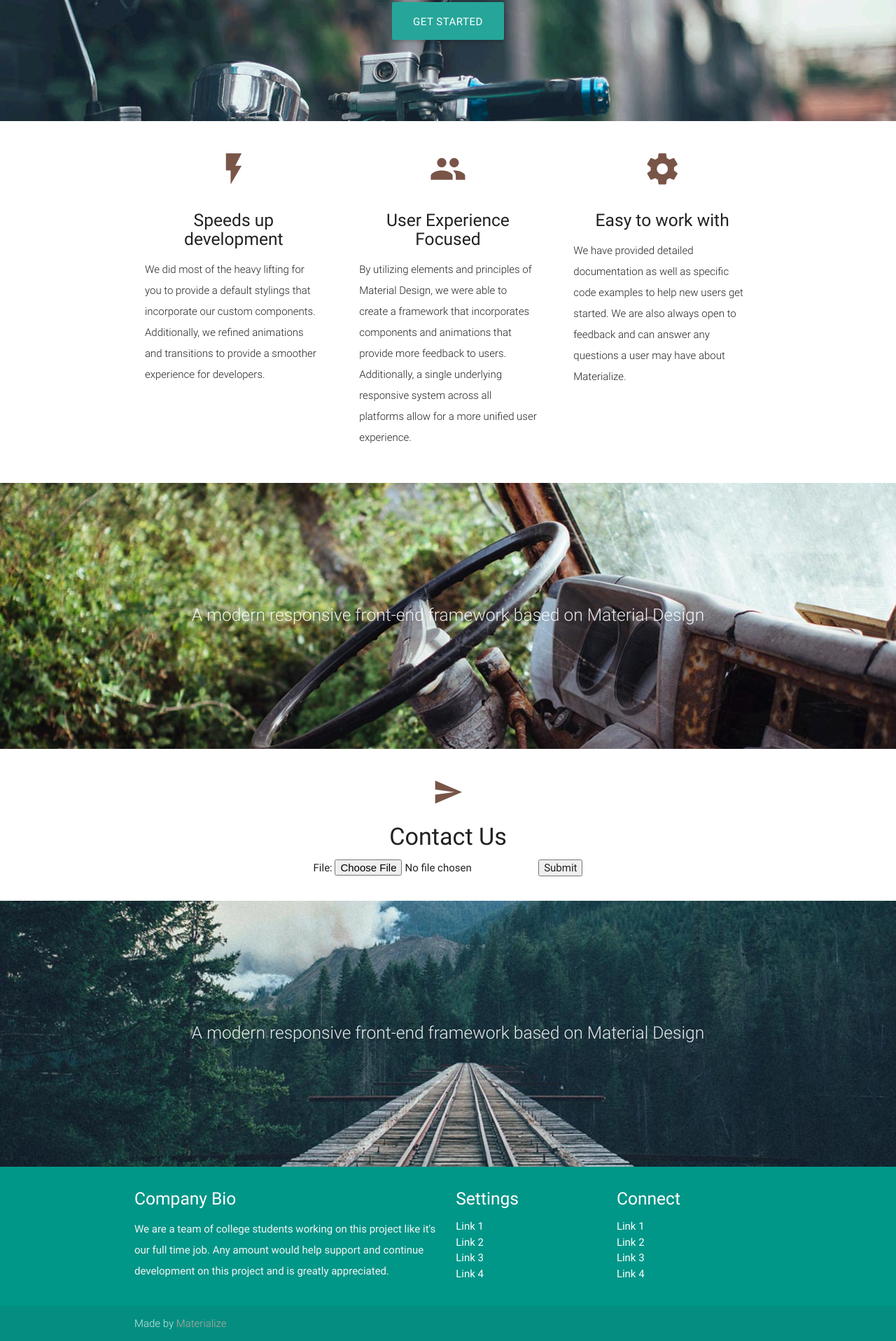
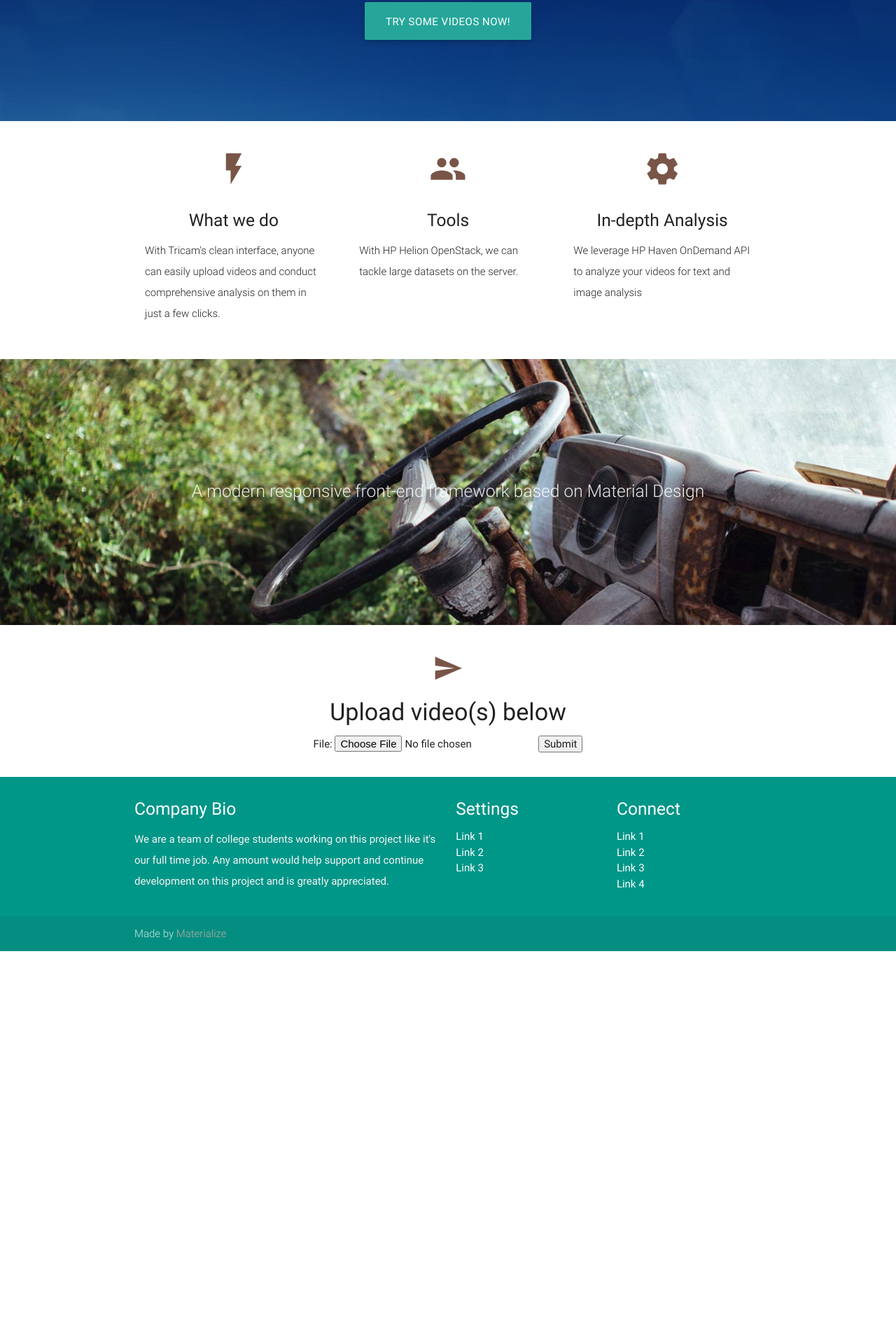
Before and after one commit to onelapahead/TRiCAM2.0, a plain HTML site: page templates/index.html in a window 1280 px wide. Shown: the part 271-2187 px from the top of the page at 70% size. After the commit the page ends 1630 px from the top, so only its background shows below. Drawn offline with nearby package versions, Linux system fonts and the light colour scheme.

Commit message:
updating website

```diff
--- a/templates/index.html
+++ b/templates/index.html
@@ -20,11 +20,12 @@
     <div class="nav-wrapper container">
       <a id="logo-container" href="#" class="brand-logo">Logo</a>
       <ul class="right hide-on-med-and-down">
-        <li><a href="#">Navbar Link</a></li>
+        <li><a>Home</a></li>
+
       </ul>
 
       <ul id="nav-mobile" class="side-nav">
-        <li><a href="#">Navbar Link</a></li>
+        <li><a href="#">Home</a></li>
       </ul>
       <a href="#" data-activates="nav-mobile" class="button-collapse"><i class="material-icons">menu</i></a>
     </div>
@@ -39,13 +40,19 @@
           <h5 class="header col s12 light">Comprehensive video and text analysis with HP Idol OnDemand</h5>
         </div>
         <div class="row center">
-          <a href="http://materializecss.com/getting-started.html" id="download-button" class="btn-large waves-effect waves-light teal lighten-1">Get Started</a>
+          <a id="download-button" class="btn-large waves-effect waves-light teal lighten-1">Try some videos now!</a>
         </div>
+        <script> $('#download-button').click(function () {
+    var divID = '#' + "formDiv";
+    $('html, body').animate({
+        scrollTop: $(divID).offset().top
+    }, 2000);
+});</script>
         <br><br>
 
       </div>
     </div>
-    <div class="parallax"><img src="../static/background1.jpg" alt="Unsplashed background img 1"></div>
+    <div class="parallax"><img src="../static/background11.jpg" alt="Unsplashed background img 1"></div>
   </div>
 
 
@@ -57,27 +64,27 @@
         <div class="col s12 m4">
           <div class="icon-block">
             <h2 class="center brown-text"><i class="material-icons">flash_on</i></h2>
-            <h5 class="center">Speeds up development</h5>
+            <h5 class="center">What we do</h5>
 
-            <p class="light">We did most of the heavy lifting for you to provide a default stylings that incorporate our custom components. Additionally, we refined animations and transitions to provide a smoother experience for developers.</p>
+            <p class="light">With Tricam's clean interface, anyone can easily upload videos and conduct comprehensive analysis on them in just a few clicks.</p>
           </div>
         </div>
 
         <div class="col s12 m4">
           <div class="icon-block">
             <h2 class="center brown-text"><i class="material-icons">group</i></h2>
-            <h5 class="center">User Experience Focused</h5>
+            <h5 class="center">Tools</h5>
 
-            <p class="light">By utilizing elements and principles of Material Design, we were able to create a framework that incorporates components and animations that provide more feedback to users. Additionally, a single underlying responsive system across all platforms allow for a more unified user experience.</p>
+            <p class="light">With HP Helion OpenStack, we can tackle large datasets on the server.</p>
           </div>
         </div>
 
         <div class="col s12 m4">
           <div class="icon-block">
             <h2 class="center brown-text"><i class="material-icons">settings</i></h2>
-            <h5 class="center">Easy to work with</h5>
+            <h5 class="center">In-depth Analysis</h5>
 
-            <p class="light">We have provided detailed documentation as well as specific code examples to help new users get started. We are also always open to feedback and can answer any questions a user may have about Materialize.</p>
+            <p class="light">We leverage HP Haven OnDemand API to analyze your videos for text and image analysis</p>
           </div>
         </div>
       </div>
@@ -97,36 +104,24 @@
     <div class="parallax"><img src="../static/background2.jpg" alt="Unsplashed background img 2"></div>
   </div>
 
-  <div class="container">
+  <div class="container" id = "formDiv">
     <div class="section">
 
       <div class="row">
         <div class="col s12 center">
           <h3><i class="mdi-content-send brown-text"></i></h3>
-          <h4>Contact Us</h4>
+          <h4>Upload video(s) below</h4>
 
-<form method='post' enctype='multipart/form-data'>
+<form method='post' enctype='multipart/form-data' action='upload.php'.>
     File: <input type='file' name='file_upload'>
     <input type='submit'>
 </form>
-
         </div>
       </div>
 
     </div>
   </div>
 
-
-  <div class="parallax-container valign-wrapper">
-    <div class="section no-pad-bot">
-      <div class="container">
-        <div class="row center">
-          <h5 class="header col s12 light">A modern responsive front-end framework based on Material Design</h5>
-        </div>
-      </div>
-    </div>
-    <div class="parallax"><img src="../static/background3.jpg" alt="Unsplashed background img 3"></div>
-  </div>
 
   <footer class="page-footer teal">
     <div class="container">
@@ -143,7 +138,6 @@
             <li><a class="white-text" href="#!">Link 1</a></li>
             <li><a class="white-text" href="#!">Link 2</a></li>
             <li><a class="white-text" href="#!">Link 3</a></li>
-            <li><a class="white-text" href="#!">Link 4</a></li>
           </ul>
         </div>
         <div class="col l3 s12">
```
Also changed, not shown: static/background11.jpg (added), 1 other file.
